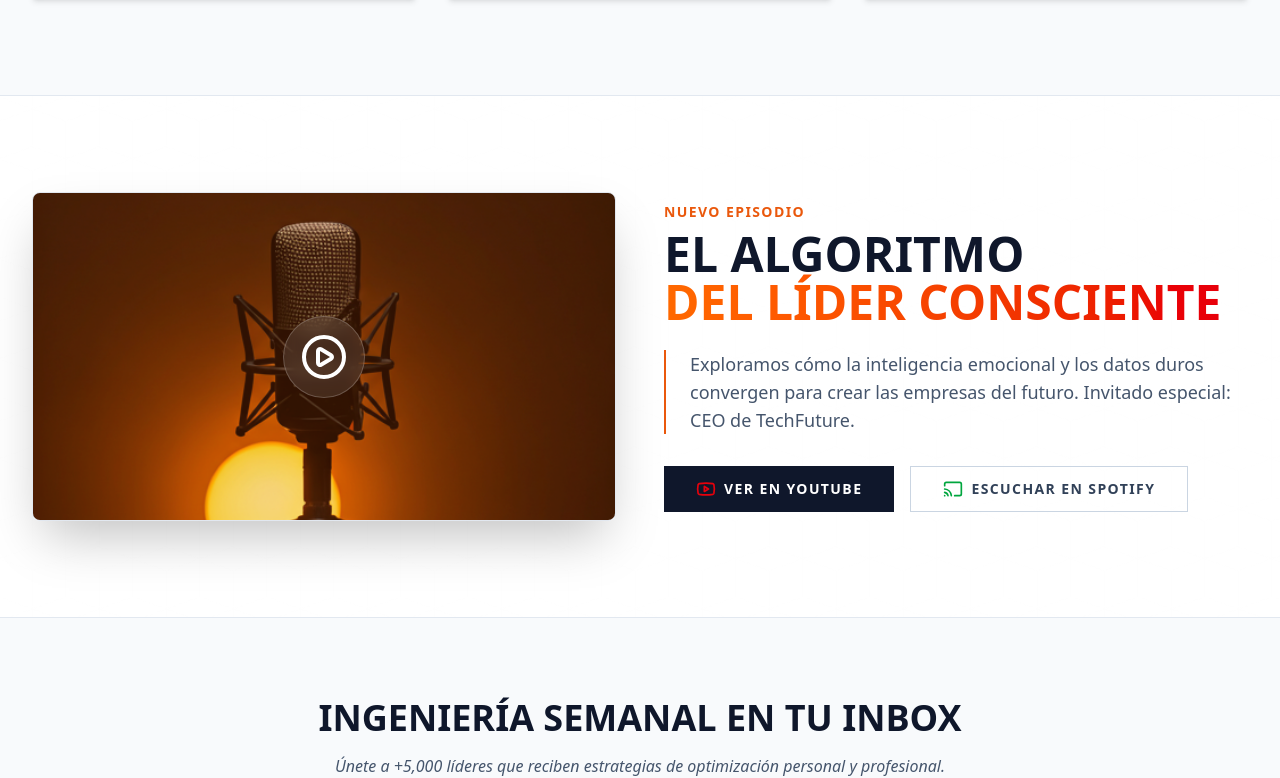
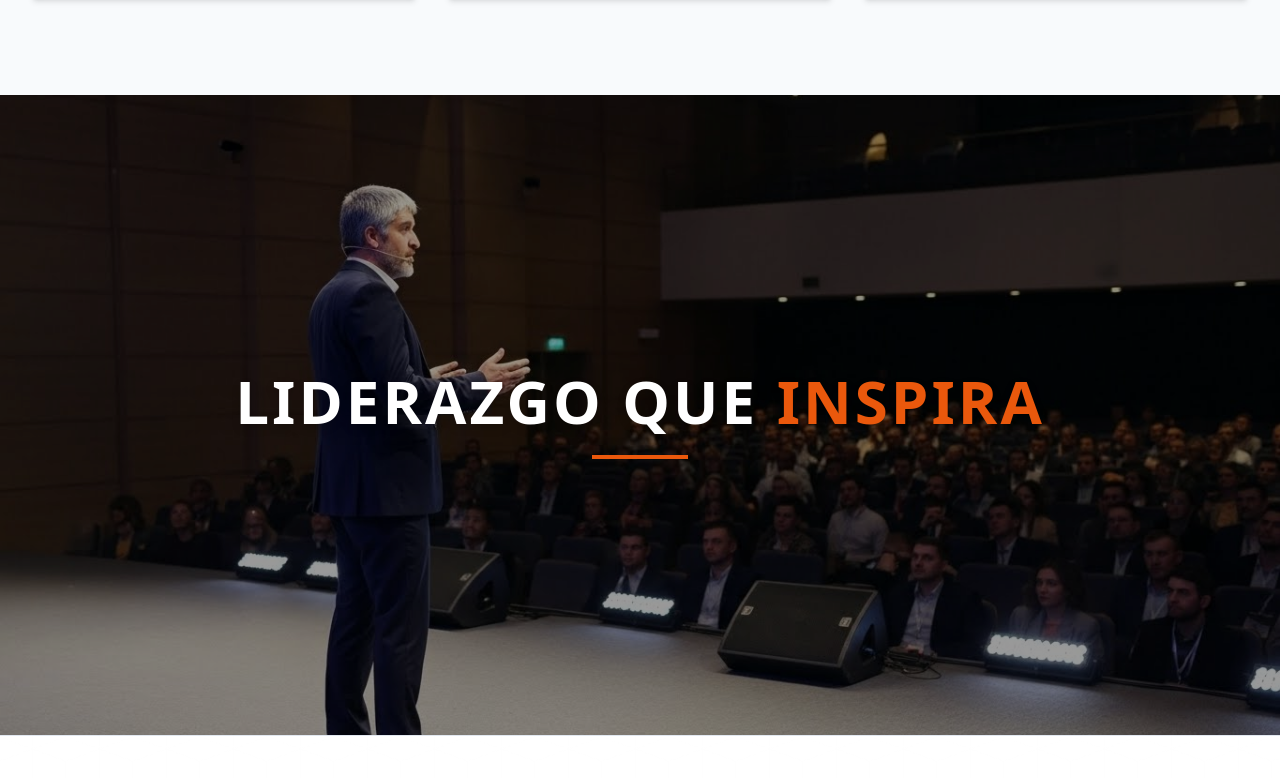
Before and after one commit to joerey101/Juan-Ortiz-Light, a Next.js app: page / in a window 1280 px wide. Shown: the part 1672-2450 px from the top of the page. Built offline with nearby package versions, Linux system fonts and the light colour scheme.

Commit message:
feat(content): Sync Hero image and Parallax section with Dark Mode

```diff
--- a/app/page.tsx
+++ b/app/page.tsx
@@ -2,6 +2,7 @@ import Navbar from "@/components/Navbar";
 import Hero from "@/components/Hero";
 import SocialProof from "@/components/SocialProof";
 import ServicesGrid from "@/components/ServicesGrid";
+import ParallaxSection from "@/components/ParallaxSection";
 import PodcastSection from "@/components/PodcastSection";
 import Newsletter from "@/components/Newsletter";
 import Footer from "@/components/Footer";
@@ -23,6 +24,7 @@ export default function Home() {
       <Hero />
       <SocialProof />
       <ServicesGrid />
+      <ParallaxSection />
       <PodcastSection />
       <Newsletter />
       <Footer />
--- a/components/Hero.tsx
+++ b/components/Hero.tsx
@@ -59,7 +59,7 @@ export default function Hero() {
                         {/* Main Portrait */}
                         <div className="relative z-10 w-auto h-[500px] lg:h-[750px] aspect-[3/4]">
                             <Image
-                                src="/images/portrait.jpg"
+                                src="/images/hero-new.png"
                                 alt="Juan Martín Ortiz - Retrato profesional estilo corporativo"
                                 fill
                                 className="object-cover object-top drop-shadow-2xl grayscale hover:grayscale-0 transition-all duration-700 ease-out"
--- /dev/null
+++ b/components/ParallaxSection.tsx
@@ -0,0 +1,20 @@
+export default function ParallaxSection() {
+    return (
+        <section className="relative h-[60vh] md:h-[80vh] w-full overflow-hidden flex items-center justify-center">
+            <div
+                className="absolute inset-0 bg-fixed bg-cover bg-no-repeat z-0 bg-[25%_center] md:bg-center"
+                style={{
+                    backgroundImage: "url('/images/parallax-speaker.jpg')",
+                }}
+            ></div>
+            <div className="absolute inset-0 bg-black/40 z-10"></div>
+
+            <div className="relative z-20 text-center max-w-4xl px-4">
+                <h2 className="font-display text-4xl md:text-6xl font-bold text-white uppercase tracking-wider mb-6 drop-shadow-lg">
+                    Liderazgo que <span className="text-primary">Inspira</span>
+                </h2>
+                <div className="w-24 h-1 bg-primary mx-auto"></div>
+            </div>
+        </section>
+    );
+}
```
Also changed, not shown: public/images/hero-new.png (added), public/images/parallax-speaker.jpg (added).
